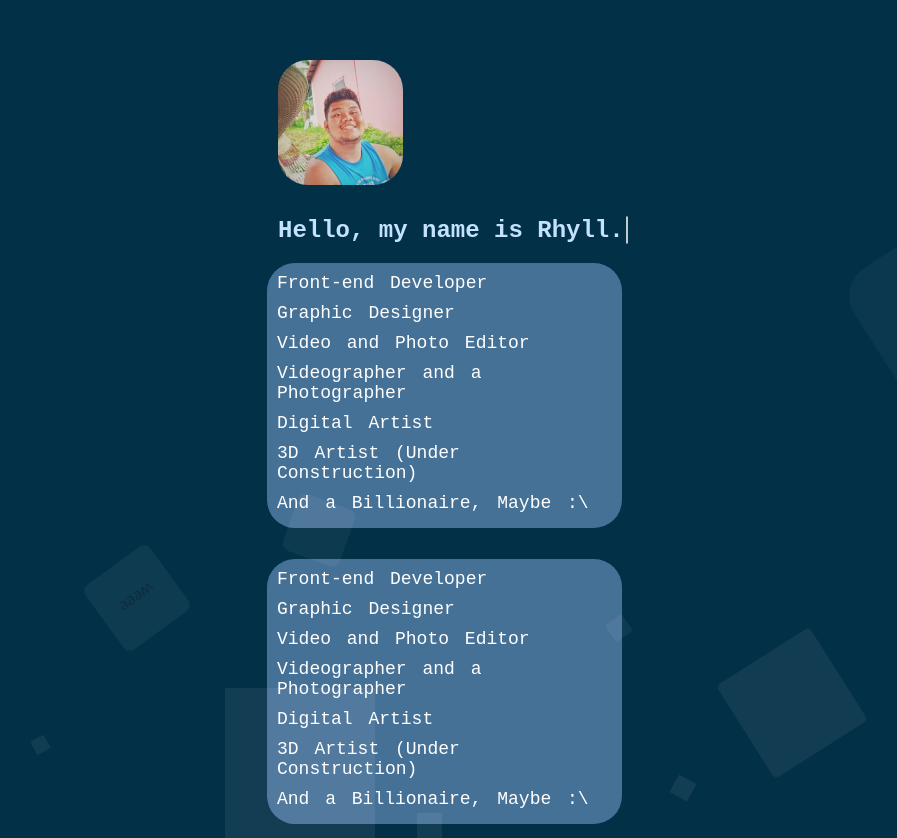
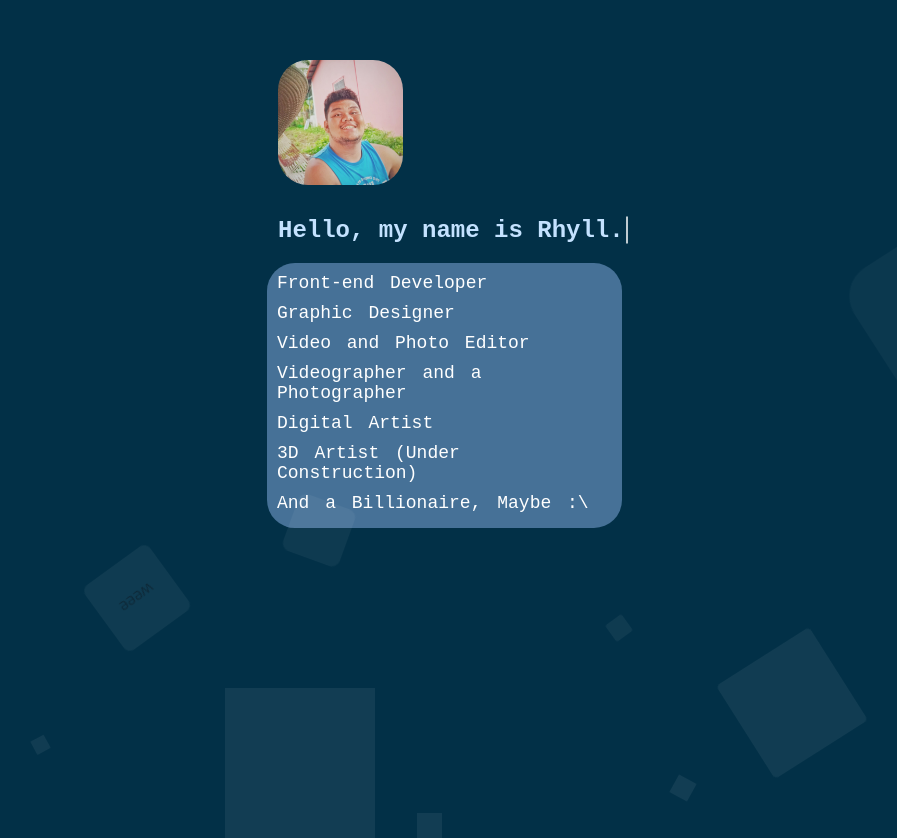
Before and after one commit to raelestate/My-Portfolio, a plain HTML site: page index.html in a window 1280 px wide. Shown: the part 112-950 px from the top of the page, without its empty margins (223-1120 px from the left). Drawn offline with Linux system fonts and the light colour scheme.

Commit message:
Update index,html
removed the other square

```diff
--- a/index.html
+++ b/index.html
@@ -25,15 +25,6 @@
         <p class="lines">And a Billionaire, Maybe :\</p>
 </div>
 
-<div id='rectangle3' class='rectangle3'>
-    <p class="lines">Front-end Developer</p>
-    <p class="lines">Graphic Designer</p>
-    <p class="lines">Video and Photo Editor</p>
-    <p class="lines">Videographer and a Photographer</p>
-    <p class="lines">Digital Artist</p>
-    <p class="lines">3D Artist (Under Construction)</p>
-    <p class="lines">And a Billionaire, Maybe :\</p>
-</div>
 </section>
     <div class="area">
         <ul class="circles">
```
